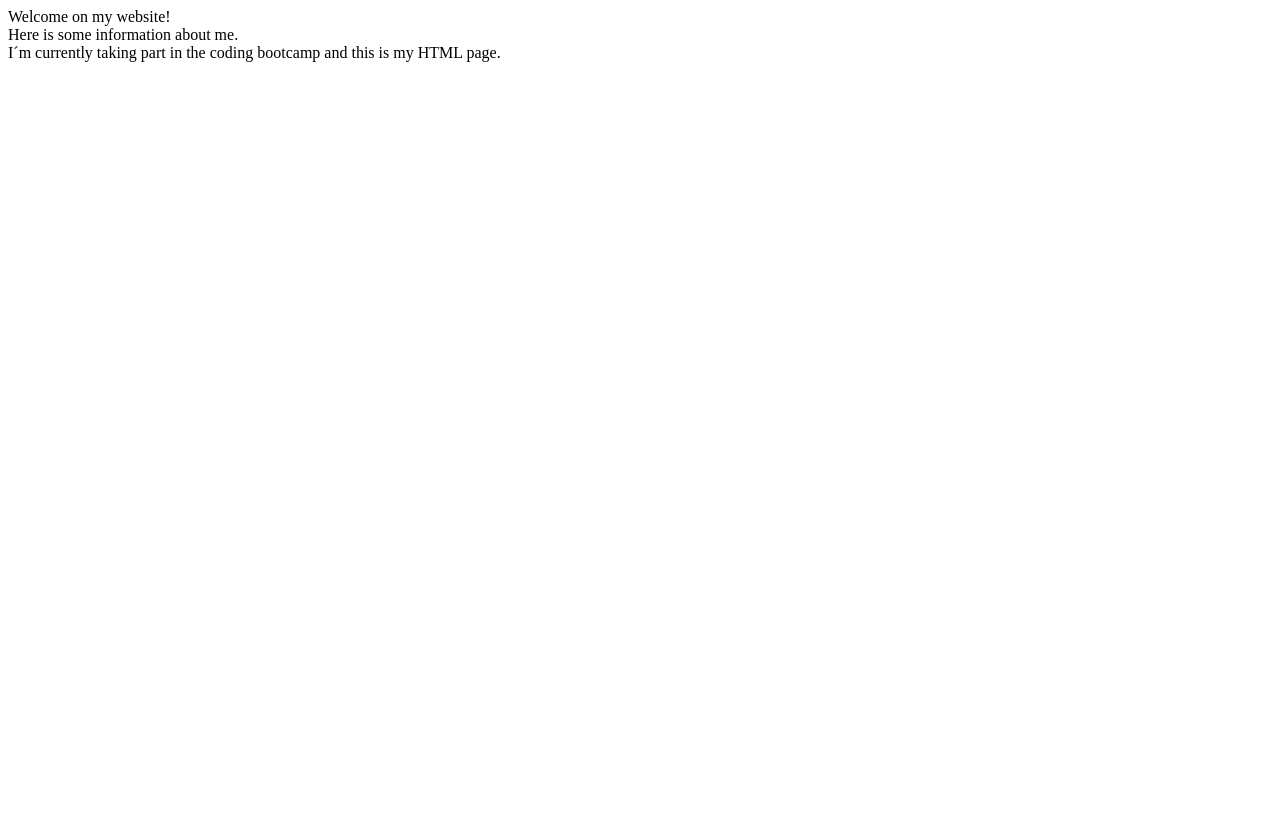
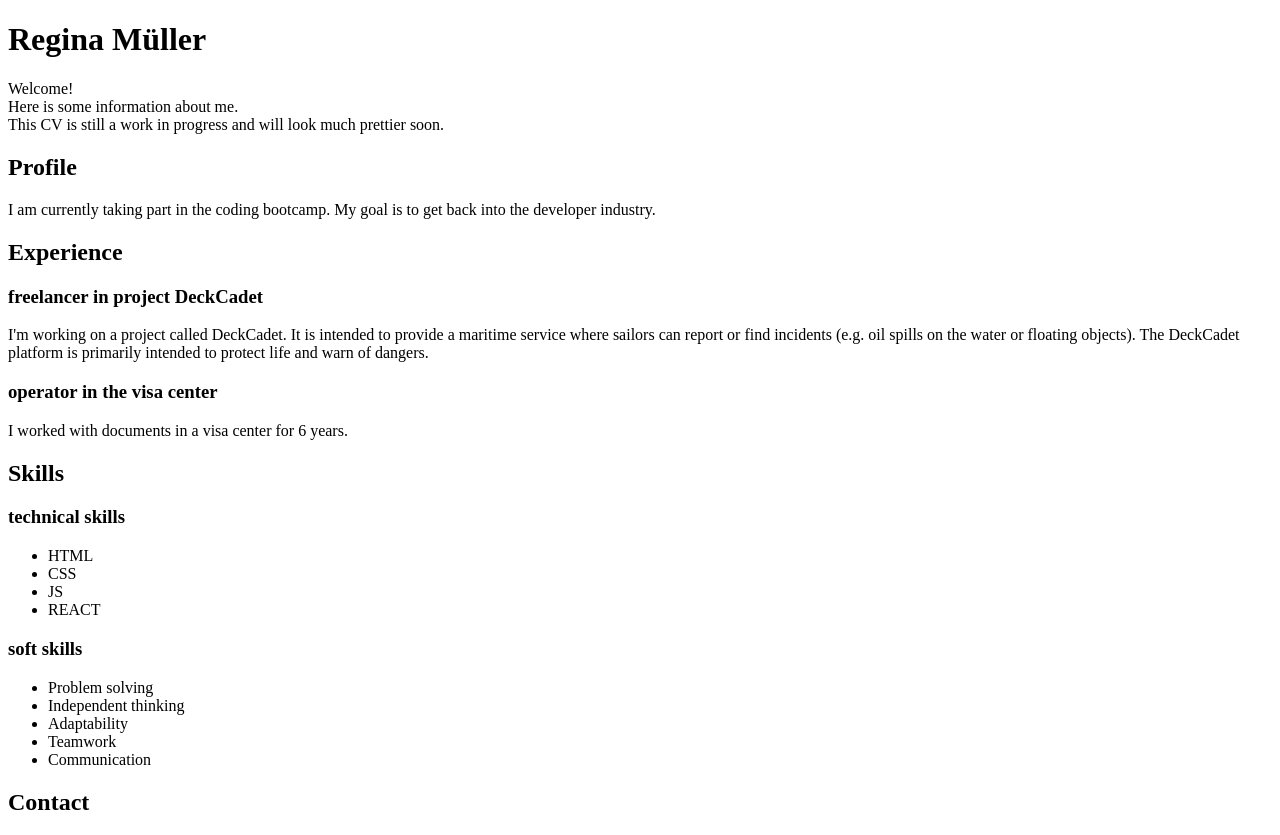
Before and after one commit to ReginaMueller/test-project, a plain HTML site: page index.html in a window 1280 px wide. Before the commit the page ends 800 px from the top, so only its background shows below. Drawn offline with Linux system fonts and the light colour scheme.

Commit message:
initial commit

```diff
--- a/index.html
+++ b/index.html
@@ -10,9 +10,62 @@
 </head>
 
 <body>
-    Welcome on my website! <br>
-    Here is some information about me. <br>
-    I´m currently taking part in the coding bootcamp and this is my HTML page.
+    <header>
+        <h1>Regina Müller</h1>
+        Welcome! <br>
+        Here is some information about me. <br>
+        This CV is still a work in progress and will look much prettier soon.
+    </header>
+    <main>
+        <article>
+            <h2>Profile</h2>
+            <section>
+                I am currently taking part in the coding bootcamp.
+                My goal is to get back into the developer industry.
+            </section>
+        </article>
+        <article>
+            <h2>Experience</h2>
+            <section>
+                <h3>freelancer in project DeckCadet</h3>
+                I'm working on a project called DeckCadet.
+                It is intended to provide a maritime service
+                where sailors can report or find incidents
+                (e.g. oil spills on the water or floating objects).
+                The DeckCadet platform is primarily intended to protect
+                life and warn of dangers.
+            </section>
+            <section>
+                <h3>operator in the visa center</h3>
+                I worked with documents in a visa center for 6 years.
+            </section>
+        </article>
+        <article>
+            <h2>Skills</h2>
+            <section>
+                <h3>technical skills</h3>
+                <ul>
+                    <li>HTML</li>
+                    <li>CSS</li>
+                    <li>JS</li>
+                    <li>REACT</li>
+                </ul>
+            </section>
+            <section>
+                <h3>soft skills</h3>
+                <ul>
+                    <li>Problem solving</li>
+                    <li>Independent thinking</li>
+                    <li>Adaptability</li>
+                    <li>Teamwork</li>
+                    <li>Communication</li>
+                </ul>
+            </section>
+        </article>
+    </main>
+    <footer>
+        <h2>Contact</h2>
+    </footer>
 </body>
 
 </html>
```
Also changed, not shown: 1 other file.
